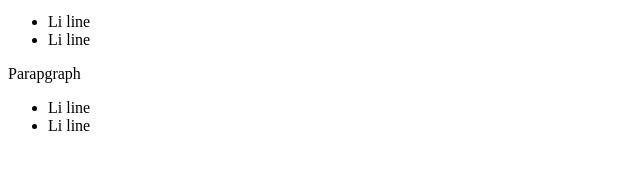
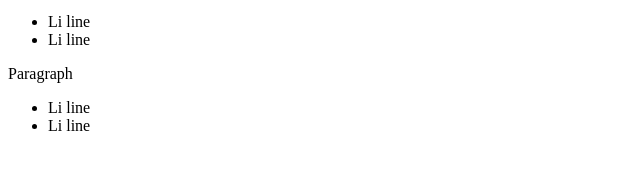
Before and after one commit to Originope/Originope.github.io, a plain HTML site: page index.html in a window 1280 px wide. Shown: the part 186-356 px from the top of the page, 0-640 px from the left. Drawn offline with Linux system fonts and the light colour scheme.

Commit message:
Update index.html

```diff
--- a/index.html
+++ b/index.html
@@ -14,7 +14,7 @@
 				<li>Li line</li>
 				<li>Li line</li>
 			</ul>
-			<p>Parapgraph</p>
+			<p>Paragraph</p>
 			<ul>
 				<li>Li line</li>
 				<li>Li line</li>
```
